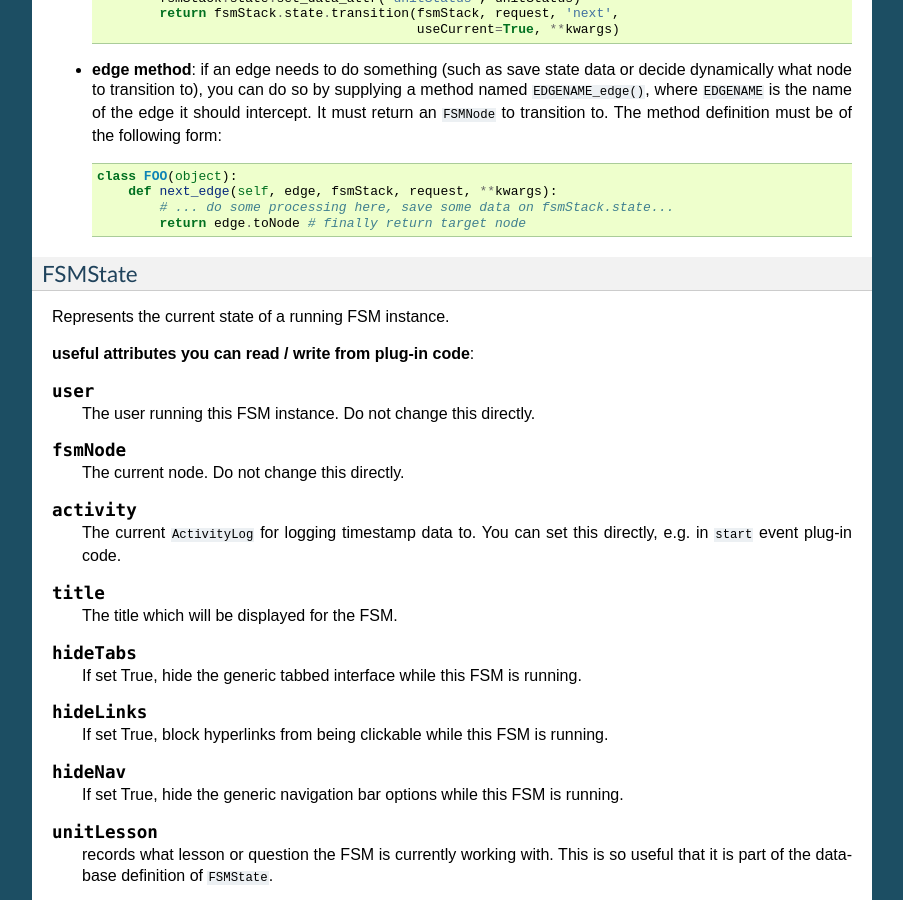
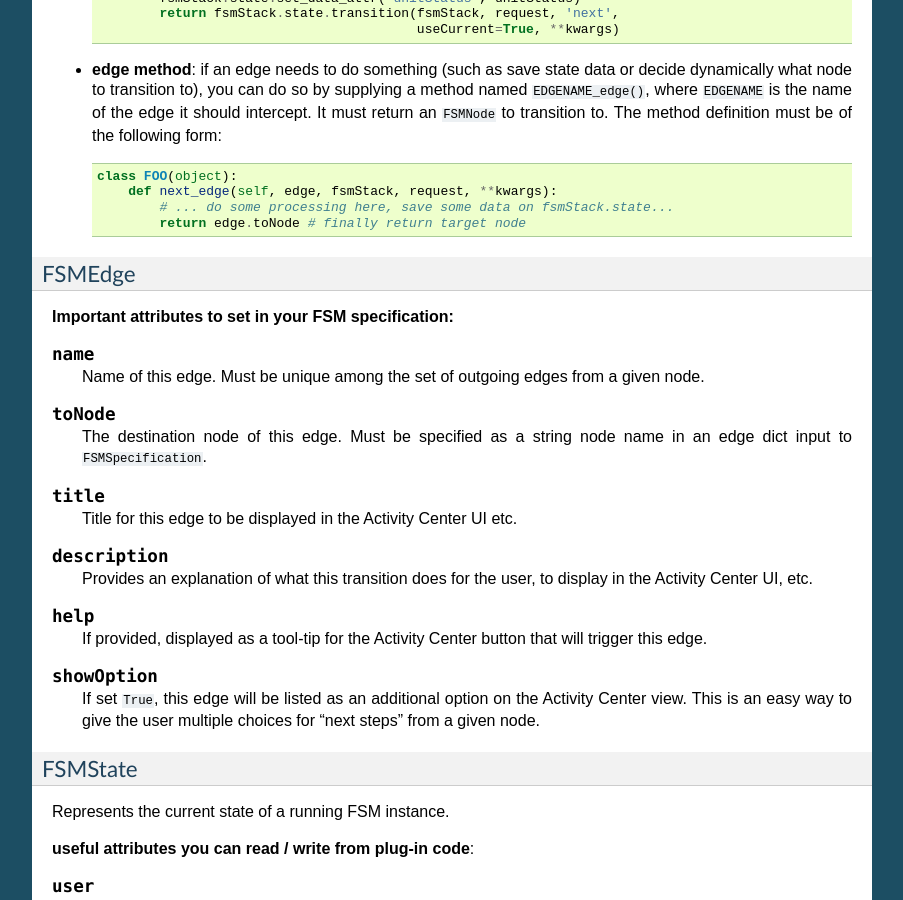
Before and after one commit to cjlee112/socraticqs2, a Sphinx documentation site: the page built from doc/fsm.rst, in a window 1280 px wide and 900 px high, scrolled down 6608 px. Shown: the whole window, without its empty margins (198-1101 px from the left). Built offline with Sphinx 7.4.7, drawn with Linux system fonts in a browser that asks for light colours; some of the changed text lies outside the part shown.

Commit message:
added FSMEdge attribute docs

```diff
--- a/doc/fsm.rst
+++ b/doc/fsm.rst
@@ -376,17 +376,17 @@ FSMNode
    Note that you set this in an FSM specification by simply
    naming the class definition that you write for a node.
 
+.. attribute:: title
+
+   Title for the current step to be displayed in the Activity Center
+   UI etc.
+
 .. attribute:: description
 
    Provides an explanation of what this step in the Guided Activity
    does for the user, to display in the Activity Center UI, etc.
    Note that you set this by simply giving a **docstring** in
    the class definition that you write for a node.
-
-.. attribute:: title
-
-   Title for the current step to be displayed in the Activity Center
-   UI etc.
 
 .. attribute:: help
 
@@ -468,6 +468,43 @@ class:
             # ... do some processing here, save some data on fsmStack.state...
             return edge.toNode # finally return target node
 
+FSMEdge
+..........
+
+**Important attributes to set in your FSM specification:**
+
+.. attribute:: name
+
+   Name of this edge.  Must be unique among the set of outgoing edges
+   from a given node.
+
+.. attribute:: toNode
+
+   The destination node of this edge.  Must be specified as a string
+   node name in an edge dict input to ``FSMSpecification``.
+
+.. attribute:: title
+
+   Title for this edge to be displayed in the Activity Center
+   UI etc.
+
+.. attribute:: description
+
+   Provides an explanation of what this transition
+   does for the user, to display in the Activity Center UI, etc.
+
+.. attribute:: help
+
+   If provided, displayed as a tool-tip for the Activity Center
+   button that will trigger this edge.
+
+.. attribute:: showOption
+
+   If set ``True``, this edge will be listed as an additional option
+   on the Activity Center view.  This is an easy way to give the
+   user multiple choices for "next steps" from a given node.
+
+
 
 FSMState
 .........
```
